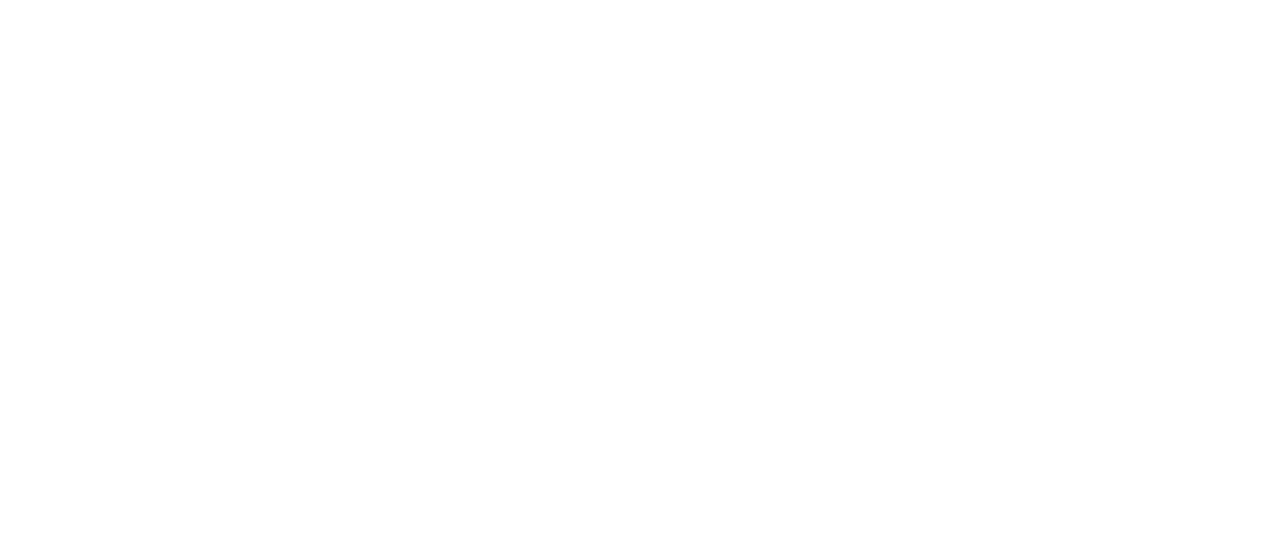
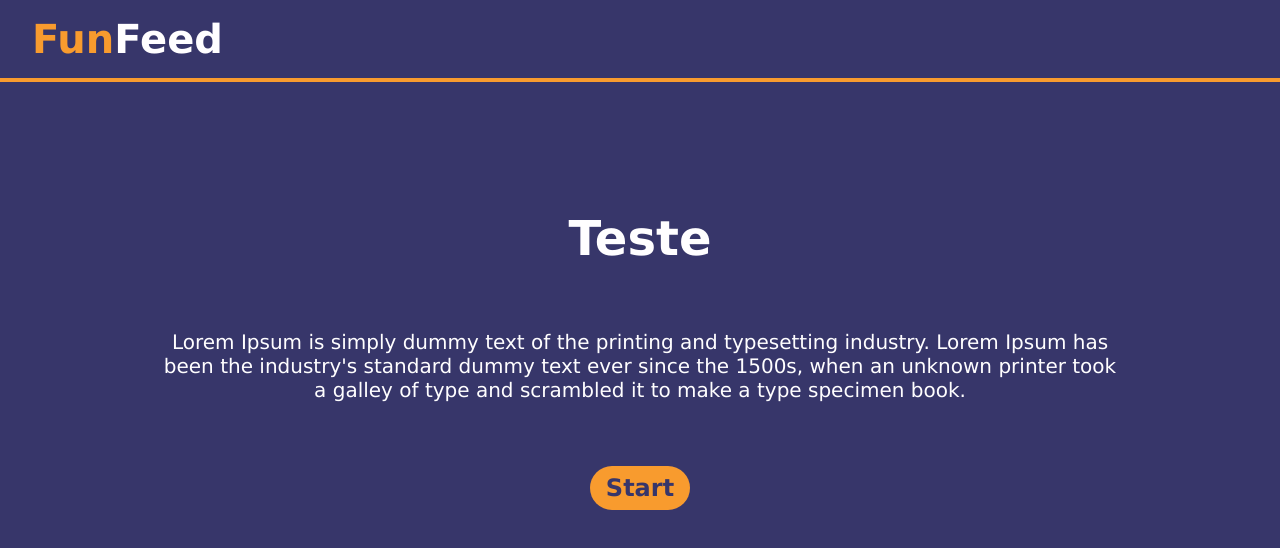
Before and after one commit to EwertonSolitto/funfeed, an Angular app: page /feed/1 in a window 1280 px wide. Before the commit this address led to /. Shown: the top 548 px of the page. Built offline with nearby package versions, Linux system fonts and the light colour scheme.

Commit message:
feat: create feed page

```diff
--- a/src/app/app.routes.ts
+++ b/src/app/app.routes.ts
@@ -1,8 +1,10 @@
 import type { Routes } from '@angular/router';
 import { FeedCreatorComponent } from './pages/feed-creator/feed-creator.component';
 import { HomeComponent } from './pages/home/home.component';
+import { FeedComponent } from './pages/feed/feed.component';
 
 export const routes: Routes = [
   {path: '', component: HomeComponent},
-  {path: 'create-feed', component: FeedCreatorComponent}
+  {path: 'create-feed', component: FeedCreatorComponent},
+  {path: 'feed/:id', component: FeedComponent}
 ];
--- a/src/app/feed-list/feed-list.component.html
+++ b/src/app/feed-list/feed-list.component.html
@@ -1,7 +1,7 @@
 <section class="feed-list">
   <ul *ngFor="let feed of cachedFormDataList; index as i">
     <li>
-      <a href="/feed/{i}">
+      <a href="/feed/{{i + 1}}">
           <div class="content">
             <h2>{{feed.title.value}}</h2>
             <p>{{feed.description.value}}</p>
--- /dev/null
+++ b/src/app/pages/feed/feed.component.css
@@ -0,0 +1,87 @@
+div > section.feed > div {
+  min-height: 90vh;
+  display: flex;
+  flex-direction: column;
+  align-items: center;
+  gap: 4rem;
+  padding-block: 8rem;
+}
+
+div > section.feed :is(h2, p, label) {
+  color: var(--white);
+  text-align: center;
+}
+
+div > section.feed h2 {
+  font-size: 3rem;
+}
+
+div > section.feed p {
+  font-size: 1.25rem;
+  width: 60rem;
+}
+
+div > section.feed div > :is(button, a) {
+  font-size: 1.5rem;
+  font-weight: 700;
+  color: var(--purple);
+  background-color: var(--yellow);
+  padding: 0.5rem 1rem;
+  border-radius: 2rem;
+}
+
+div > section.feed :is(button, a):is(:focus, :hover) {
+  background-color: var(--orange);
+  transition: 300ms background-color;
+}
+
+div > section.feed div {
+  display: flex;
+  flex-direction: column;
+  gap: 4rem;
+}
+
+div > section.feed div > div > div {
+  flex-direction: row;
+  justify-content: center;
+}
+
+div > section.feed div > ul {
+  display: flex;
+  flex-direction: column;
+  align-items: flex-start;
+  gap: 1rem;
+  width: 30rem;
+}
+
+div > section.feed div > ul li {
+  display: flex;
+  gap: 1rem;
+}
+
+div > section.feed div > ul li input {
+  display: none;
+}
+
+div > section.feed div > ul li label {
+  font-size: 1.375rem;
+  font-weight: 500;
+}
+
+div > section.feed div > ul li button.radio {
+  background-color: var(--purple);
+  width: 1.5rem;
+  height: 1.5rem;
+  padding: 0;
+  border-radius: 1.5rem;
+  border: 4px solid var(--dark-purple);
+}
+
+div > section.feed div > ul li button.radio.checked {
+  background-color: var(--yellow);
+}
+
+div > section.feed div > button:disabled {
+  background-color: var(--orange);
+  cursor: not-allowed;
+}
--- /dev/null
+++ b/src/app/pages/feed/feed.component.html
@@ -0,0 +1,33 @@
+<div>
+  <app-header></app-header>
+  <section class="feed">
+    <div *ngIf="!isStarted">
+      <h2>{{feed?.title?.value}}</h2>
+      <p>{{feed?.description?.value}}</p>
+      <button (click)="startFeed()">Start</button>
+    </div>
+
+    <div *ngIf="isStarted">
+      <div *ngIf="!isFinished; else elseBlock">
+        <h2>{{currentQuestion?.title?.value}}</h2>
+        <ul>
+          <li *ngFor="let option of currentQuestion?.options; index as i" (click)="setValue(i)">
+            <input type="radio" (value)="option.resultSelected" id="{{option.value}}-{{i}}" name="question-{{questionCounter}}">
+            <button class="radio" [class.checked]="i === currentValueSelected"></button>
+            <label for="{{option.value}}-{{i}}">{{option.value}}</label>
+          </li>
+        </ul>
+        <div>
+          <button (click)="nextQuestion()" [disabled]="currentValueSelected === null">Next</button>
+        </div>
+      </div>
+      <ng-template #elseBlock>
+        <h2>{{result}}!</h2>
+        <button (click)="resetFeed()">Play again</button>
+        <a href="/">Go back</a>
+      </ng-template>
+    </div>
+
+  </section>
+  <app-footer></app-footer>
+</div>
--- /dev/null
+++ b/src/app/pages/feed/feed.component.ts
@@ -0,0 +1,92 @@
+import { Component } from '@angular/core';
+import { FeedDataCacheService } from '../../feed-data-cache.service';
+import type { FeedProps } from '../../../models/FeedProps';
+import { ActivatedRoute } from '@angular/router';
+import { HeaderComponent } from "../../header/header.component";
+import { FooterComponent } from "../../footer/footer.component";
+import { CommonModule } from '@angular/common';
+
+@Component({
+  selector: 'app-feed',
+  imports: [HeaderComponent, FooterComponent, CommonModule],
+  templateUrl: './feed.component.html',
+  styleUrl: './feed.component.css'
+})
+export class FeedComponent {
+    cachedFormDataList: FeedProps[] = []
+    feed: FeedProps | undefined = undefined
+    isStarted = false
+    isFinished = false
+    questionCounter = 0
+    currentValueSelected: number | null = null
+    currentQuestion = this.feed?.quizes[this.questionCounter]
+    optionList: { result: { value: string; }; points: number}[] | undefined = []
+    result = ''
+
+    constructor(
+      private feedDataCacheService: FeedDataCacheService,
+      private route: ActivatedRoute
+    ) {}
+
+    ngOnInit(): void {
+    this.loadCachedFormData();
+
+    this.route.paramMap.subscribe(params => {
+      const feedId = Number(params.get('id'));
+      if (feedId) {
+        this.feed = this.cachedFormDataList[feedId - 1]
+        this.currentQuestion = this.feed?.quizes[this.questionCounter]
+        this.optionList = this.feed?.results.map(result => {return {result, points: 0}})
+      }
+    });
+  }
+
+  startFeed(): void {
+    this.isStarted = true
+  }
+
+  resetFeed(): void {
+    this.isStarted = false
+    this.isFinished = false
+    this.questionCounter = 0
+    this.currentQuestion = this.feed?.quizes[this.questionCounter]
+    this.optionList = this.feed?.results.map(result => {return {result, points: 0}})
+  }
+
+  setValue(index: number): void {
+    this.currentValueSelected = index
+  }
+
+  setPoint(): void {
+    if(this.optionList && this.currentValueSelected !== null) {
+      this.optionList[this.currentValueSelected].points++
+    }
+  }
+
+  getResult(): void {
+    if(this.optionList) {
+      const maxPoints = this.optionList[0].points
+      const filteredList = this.optionList?.filter(({points}) => points >= maxPoints)
+      const randomIndex = Math.floor(Math.random() * filteredList.length)
+      this.result = filteredList[randomIndex].result.value
+    }
+  }
+
+  nextQuestion(): void {
+    this.questionCounter++
+    this.currentQuestion = this.feed?.quizes[this.questionCounter]
+    this.setPoint()
+    this.currentValueSelected = null
+
+    if(this.feed?.quizes) {
+        if(this.questionCounter >= this.feed?.quizes.length) {
+          this.getResult()
+          this.isFinished = true
+      }
+    }
+  }
+
+  loadCachedFormData(): void {
+    this.cachedFormDataList = this.feedDataCacheService.getAllFormData();
+  }
+}
```
Also changed, not shown: 1 other file (tests, documents, lock files or other folders).
